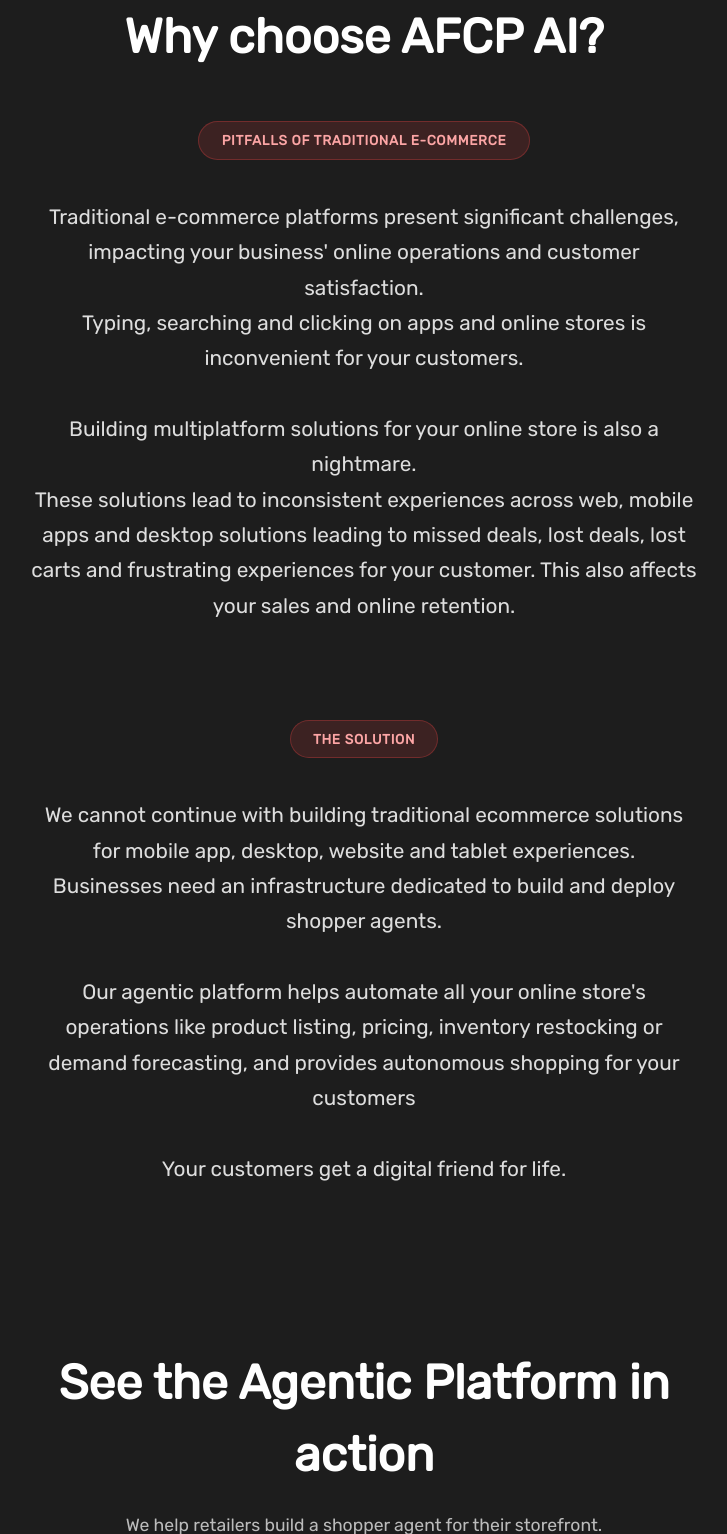
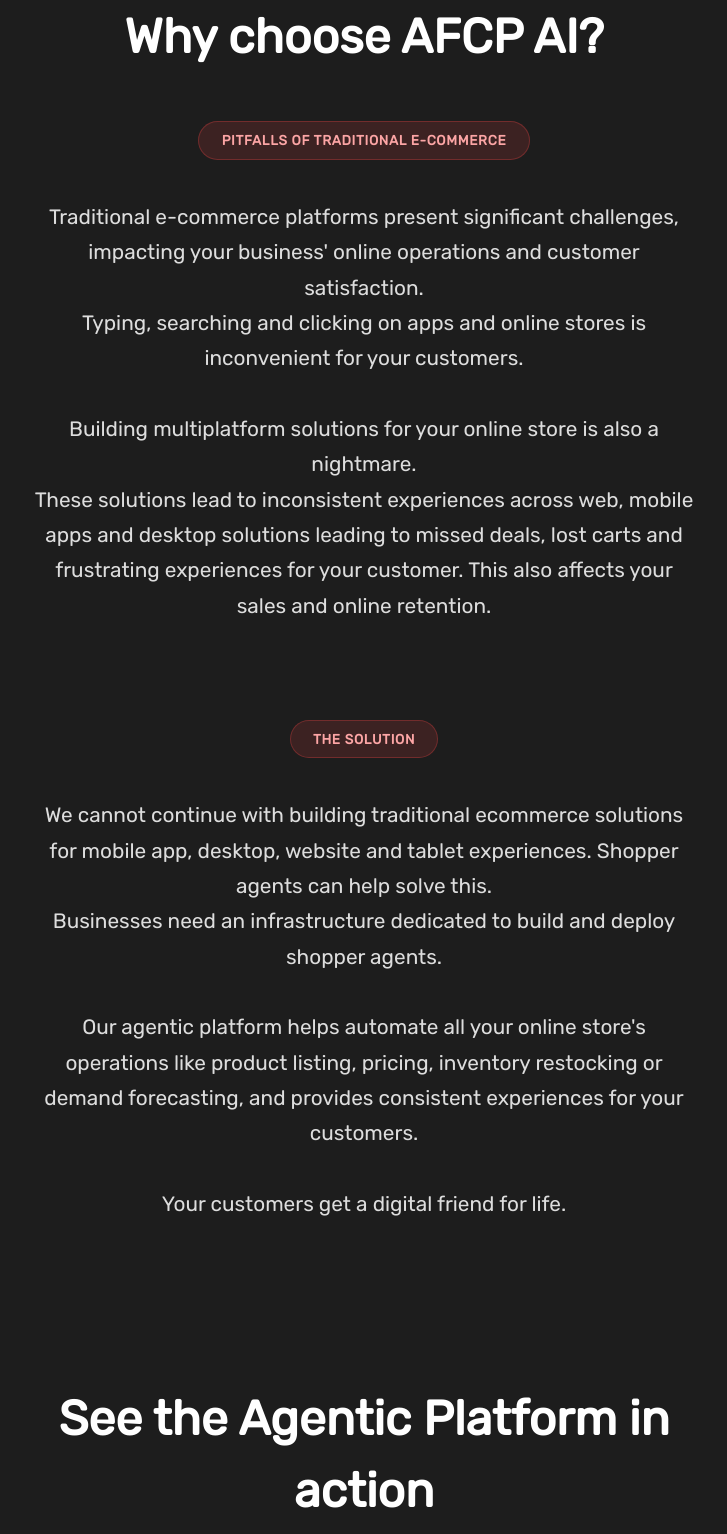
Before and after one commit to ajlewis90/AFCPLandingPage, a Django app: page / in a window 1280 px wide. Shown: the part 2000-3534 px from the top of the page, without its empty margins (276-1003 px from the left). Run offline with Django 4.2, Linux system fonts and the light colour scheme; some libraries are stand-ins or nearby versions; some web fonts are replaced.

Commit message:
Updated solution section

```diff
--- a/landing_page/templates/third_fold_why_afcp.html
+++ b/landing_page/templates/third_fold_why_afcp.html
@@ -23,7 +23,7 @@
                                 Traditional e-commerce platforms present significant challenges, impacting your business' online operations and customer satisfaction.<br>
                                 Typing, searching and clicking on apps and online stores is inconvenient for your customers.<br><br>
                                 Building multiplatform solutions for your online store is also a nightmare.<br>
-                                These solutions lead to inconsistent experiences across web, mobile apps and desktop solutions leading to missed deals, lost deals, lost carts and frustrating experiences for your customer. This also affects your sales and online retention.
+                                These solutions lead to inconsistent experiences across web, mobile apps and desktop solutions leading to missed deals, lost carts and frustrating experiences for your customer. This also affects your sales and online retention.
                             </p>
                         </div>
                     </div>
@@ -36,9 +36,9 @@
                                 The solution
                             </div>
                             <p class="ps-body">
-                                We cannot continue with building traditional ecommerce solutions for mobile app, desktop, website and tablet experiences.<br>
+                                We cannot continue with building traditional ecommerce solutions for mobile app, desktop, website and tablet experiences. Shopper agents can help solve this.<br>
                                 Businesses need an infrastructure dedicated to build and deploy shopper agents.<br><br>
-                                Our agentic platform helps automate all your online store's operations like product listing, pricing, inventory restocking or demand forecasting, and provides autonomous shopping for your customers<br><br>
+                                Our agentic platform helps automate all your online store's operations like product listing, pricing, inventory restocking or demand forecasting, and provides consistent experiences for your customers.<br><br>
                                 Your customers get a digital friend for life.
                             </p>
                         </div>
```
